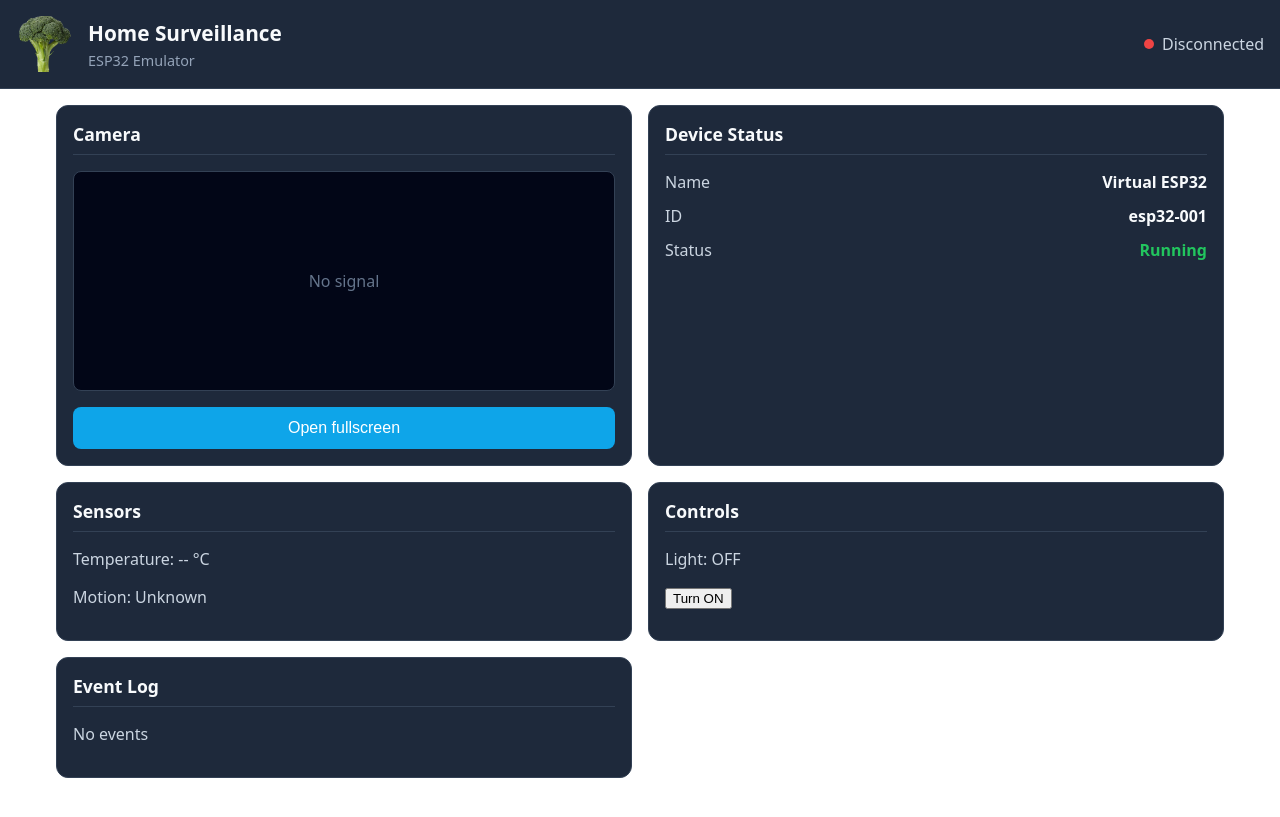
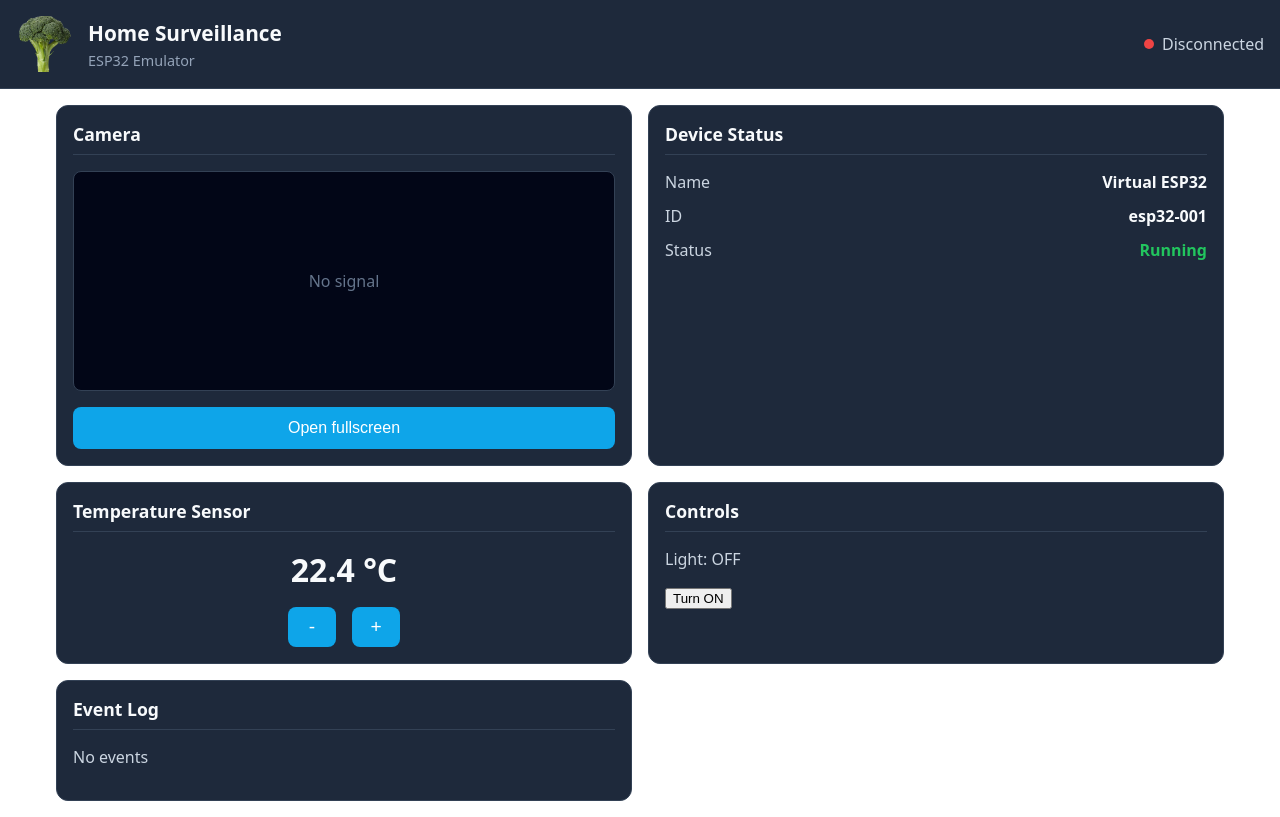
Before and after one commit to Jari1980/esp32-emulator, a React (Vite) app in the folder frontend/emulator-ui/: page / in a window 1280 px wide. Built offline with nearby package versions, Linux system fonts and the light colour scheme.

Commit message:
temperature sensor card

```diff
--- a/frontend/emulator-ui/src/components/Dashboard/Dashboard.tsx
+++ b/frontend/emulator-ui/src/components/Dashboard/Dashboard.tsx
@@ -2,6 +2,7 @@ import Card from "../Card/Card";
 import "./Dashboard.css";
 import DeviceStatusCard from "../DeviceStatusCard/DeviceStatusCard";
 import CameraCard from "../CameraCard/CameraCard";
+import TemperatureControlCard from "../TemperatureControlCard/TemperatureControlCard";
 
 function Dashboard() {
   return (
@@ -11,10 +12,7 @@ function Dashboard() {
 
       <DeviceStatusCard />
 
-      <Card title="Sensors">
-        <p>Temperature: -- °C</p>
-        <p>Motion: Unknown</p>
-      </Card>
+      <TemperatureControlCard />
 
       <Card title="Controls">
         <p>Light: OFF</p>
--- /dev/null
+++ b/frontend/emulator-ui/src/components/TemperatureControlCard/TemperatureControlCard.css
@@ -0,0 +1,35 @@
+.temperature-control {
+  display: flex;
+  flex-direction: column;
+  align-items: center;
+  gap: 1rem;
+}
+
+.temperature-control__value {
+  font-size: 2rem;
+  font-weight: bold;
+  color: #f8fafc;
+}
+
+.temperature-control__buttons {
+  display: flex;
+  gap: 1rem;
+}
+
+.temperature-control button {
+  width: 48px;
+  height: 40px;
+
+  border: none;
+  border-radius: 8px;
+
+  background: #0ea5e9;
+  color: white;
+
+  font-size: 1.2rem;
+  cursor: pointer;
+}
+
+.temperature-control button:hover {
+  background: #0284c7;
+}
--- /dev/null
+++ b/frontend/emulator-ui/src/components/TemperatureControlCard/TemperatureControlCard.tsx
@@ -0,0 +1,25 @@
+import Card from "../Card/Card";
+import "./TemperatureControlCard.css";
+
+function TemperatureControlCard() {
+  return (
+    <Card title="Temperature Sensor">
+
+      <div className="temperature-control">
+
+        <div className="temperature-control__value">
+          22.4 °C
+        </div>
+
+        <div className="temperature-control__buttons">
+          <button>-</button>
+          <button>+</button>
+        </div>
+
+      </div>
+
+    </Card>
+  );
+}
+
+export default TemperatureControlCard;
```
